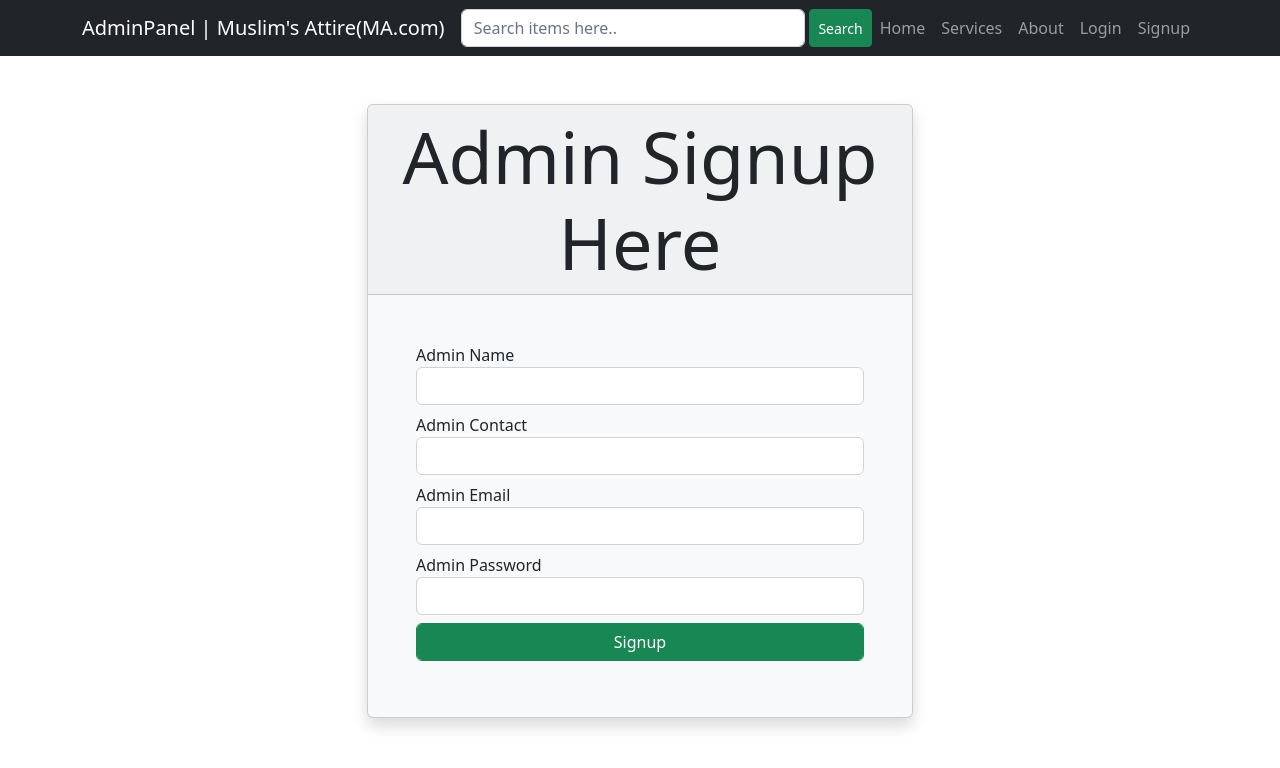
After one commit to Danish-Alam-cse/ecom-layout, a PHP site: page /admin/admin_signup.php in a window 1280 px wide. The commit adds this page. Shown: the top 768 px of the page. Run offline with PHP 8.4, Linux system fonts and the light colour scheme.

Commit message:
ecom layout day 2

```diff
--- /dev/null
+++ b/admin/admin_nav.php
@@ -0,0 +1,19 @@
+    <!-- Navbar Code Starts -->
+
+    <nav class="navbar navbar-expand-lg bg-dark navbar-dark">
+    <div class="container">
+        <a href="index.html" class="navbar-brand">AdminPanel | Muslim's Attire(MA.com)</a>
+        <form action="" class="d-flex">
+            <input type="search" placeholder="Search items here.." size="70" class="form-control">
+            <input type="submit" value="Search" class="btn btn-success btn-sm ms-1">
+        </form>
+        <ul class="navbar-nav">
+            <li class="nav-item"><a href="index.php" class="nav-link">Home</a></li>
+            <li class="nav-item"><a href="" class="nav-link">Services</a></li>
+            <li class="nav-item"><a href="" class="nav-link">About</a></li>
+            <li class="nav-item"><a href="admin_login.php" class="nav-link">Login</a></li>
+            <li class="nav-item"><a href="admin_signup.php" class="nav-link">Signup</a></li>
+        </ul>
+    </div>
+</nav>
+<!-- Navbar Code Ends -->
--- /dev/null
+++ b/admin/admin_signup.php
@@ -0,0 +1,45 @@
+<!DOCTYPE html>
+<html lang="en">
+<head>
+    <meta charset="UTF-8">
+    <meta http-equiv="X-UA-Compatible" content="IE=edge">
+    <meta name="viewport" content="width=device-width, initial-scale=1.0">
+     <!-- CSS only -->
+<link href="https://cdn.jsdelivr.net/npm/bootstrap@5.2.2/dist/css/bootstrap.min.css" rel="stylesheet" integrity="sha384-Zenh87qX5JnK2Jl0vWa8Ck2rdkQ2Bzep5IDxbcnCeuOxjzrPF/et3URy9Bv1WTRi" crossorigin="anonymous">
+    <title>Document</title>
+</head>
+<body>
+<?php include_once("admin_nav.php");?>
+
+    <div class="container mt-5">
+        <div class="row">
+            <div class="col-lg-6 mx-auto">
+                <div class="card bg-light shadow">
+                    <h2 class="card-header display-2 text-center">Admin Signup Here</h2>
+                    <form action="" class="p-5">
+                        <div class="mb-2">
+                            <label for="">Admin Name</label>
+                            <input type="text" class="form-control">
+                        </div>
+                        <div class="mb-2">
+                            <label for="">Admin Contact</label>
+                            <input type="text" class="form-control">
+                        </div>
+                        <div class="mb-2">
+                            <label for="">Admin Email</label>
+                            <input type="email" class="form-control">
+                        </div>
+                        <div class="mb-2">
+                            <label for="">Admin Password</label>
+                            <input type="password" class="form-control">
+                        </div>
+                        <div class="mb-2">
+                            <input type="submit"  Value="Signup" class=" btn  btn-success form-control">
+                        </div>
+                    </form>
+                </div>
+            </div>
+        </div>
+    </div>
+</body>
+</html>
```
Also changed, not shown: admin/admin_login.php (added, +38 -0 lines), admin/index.php (added, +48 -0 lines), index.php (renamed from index.html, +2 -21 lines), login.php (renamed from Login.html, +3 -19 lines), navbar.php (added, +19 -0 lines), signup.php (renamed from signup.html, +2 -18 lines).
